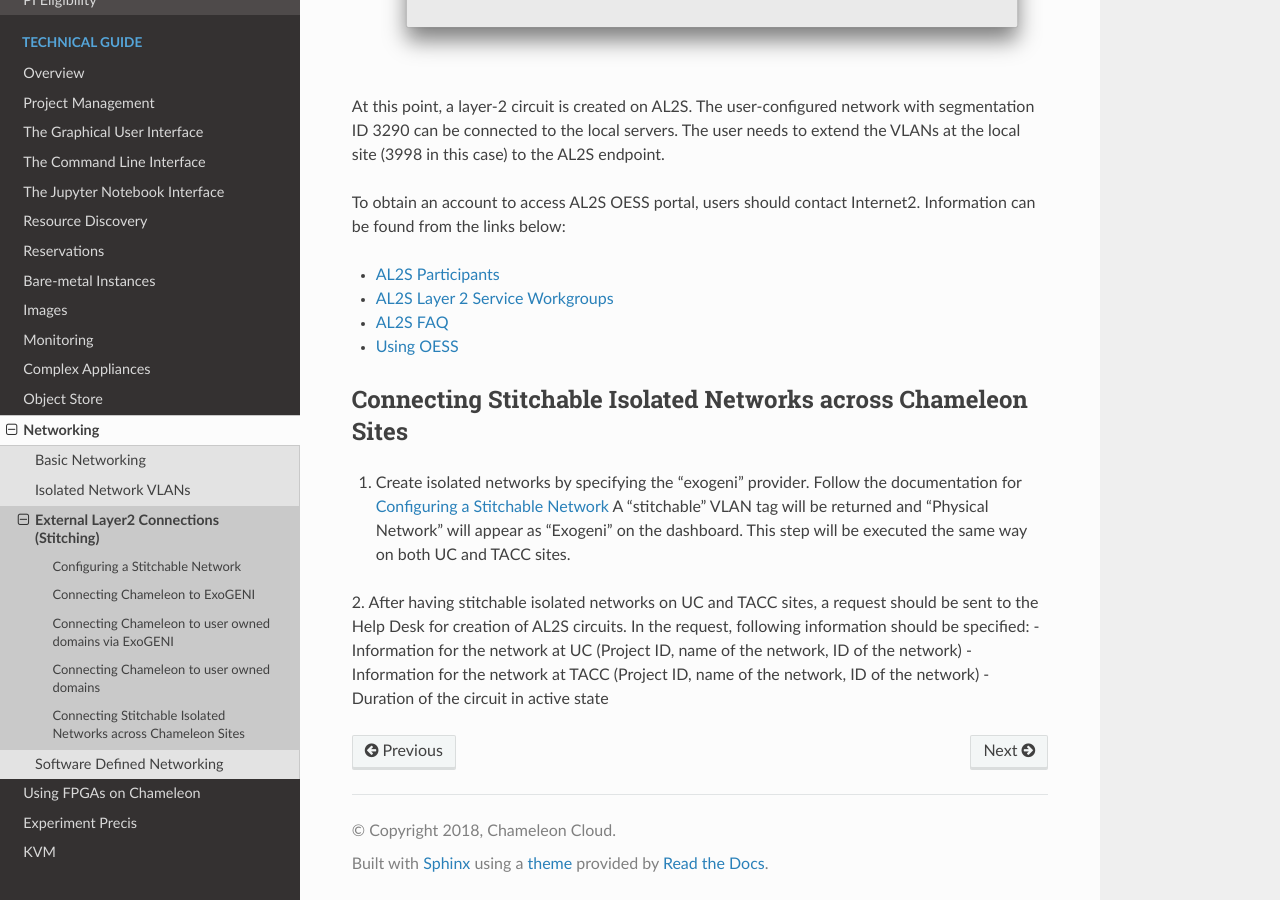
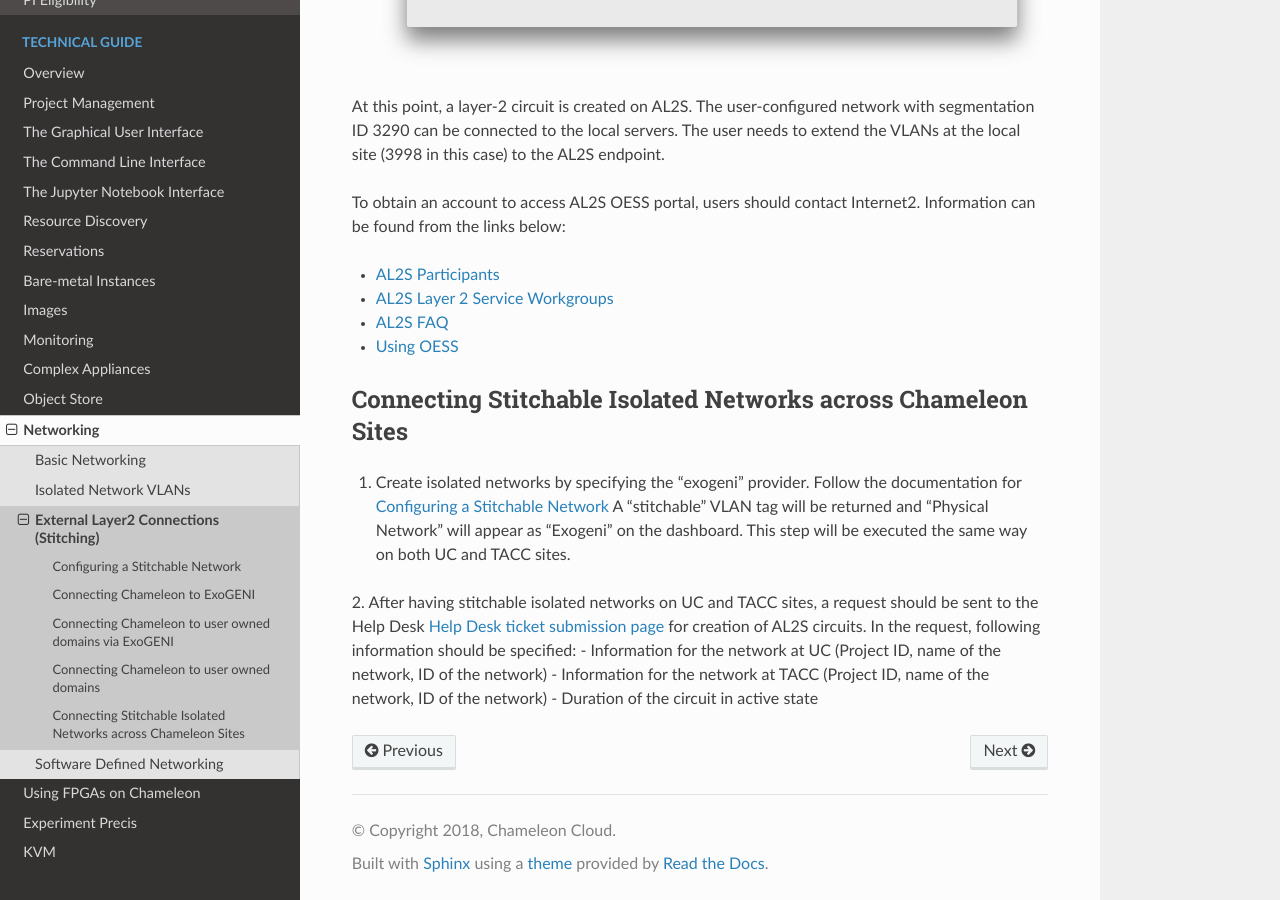
Before and after one commit to ChameleonCloud/docs, a Sphinx documentation site: the page built from source/technical/networks/networks_stitching.rst, in a window 1280 px wide and 900 px high, scrolled down 11147 px. Built offline with Sphinx 7.4.7 and the Read the Docs theme 2.0.0, drawn with Linux system fonts in a browser that asks for light colours; some of the changed text lies outside the part shown.

Commit message:
Corrections

```diff
--- a/source/technical/networks/networks_stitching.rst
+++ b/source/technical/networks/networks_stitching.rst
@@ -10,7 +10,7 @@ Currently, it is possible to connect user-configured networks to other domains (
 
 This document describes how to stitch Chameleon experiments to external resources including `ExoGENI <http://www.exogeni.net/>`_ and `Internet2 <https://www.internet2.edu/>`_ connected campuses. You will need to know how to create stitchable dynamic VLANs as described in the :doc:`networks` documentation. After you have created such VLAN this document will describe how to create a slice in three cases: connect to ExoGENI, connect to other domains using ExoGENI as an intermediary, or connect to other domains directly.
 
-This document also describes connecting isolated stitchable networks across Chameleon sites (`CHI@UC <https://chi.uc.chameleoncloud.org>`_ and CHI@TACC <https://chi.tacc.chameleoncloud.org>`_ ) over layer-2 circuits.
+This document also describes connecting isolated stitchable networks across Chameleon sites (`CHI@UC <https://chi.uc.chameleoncloud.org>`_ and `CHI@TACC <https://chi.tacc.chameleoncloud.org>`_ ) over layer-2 circuits.
 
 Chameleon has the capability to create dynamically managed VLANs associated with user-configured private IP subnets as described on :doc:`networks`. Users can create a dedicated network associated with a dynamic VLAN, subnet with own DHCP server, and router for external connections. These networks can be created through the web as well as command line interface. User-configured networks (isolated networks) are associated with VLANs by *Segmentation IDs*.
 
@@ -174,7 +174,7 @@ ______________________________________________________________
    A "stitchable" VLAN tag will be returned and "Physical Network" will appear as "Exogeni" on the dashboard.
    This step will be executed the same way on both UC and TACC sites.
 
-2. After having stitchable isolated networks on UC and TACC sites, a request should be sent to the Help Desk for creation of AL2S circuits.
+2. After having stitchable isolated networks on UC and TACC sites, a request should be sent to the Help Desk `Help Desk ticket submission page <https://www.chameleoncloud.org/user/help/ticket/new/guest/>`_ for creation of AL2S circuits.
 In the request, following information should be specified:
 - Information for the network at UC (Project ID, name of the network, ID of the network)
 - Information for the network at TACC (Project ID, name of the network, ID of the network)
```
